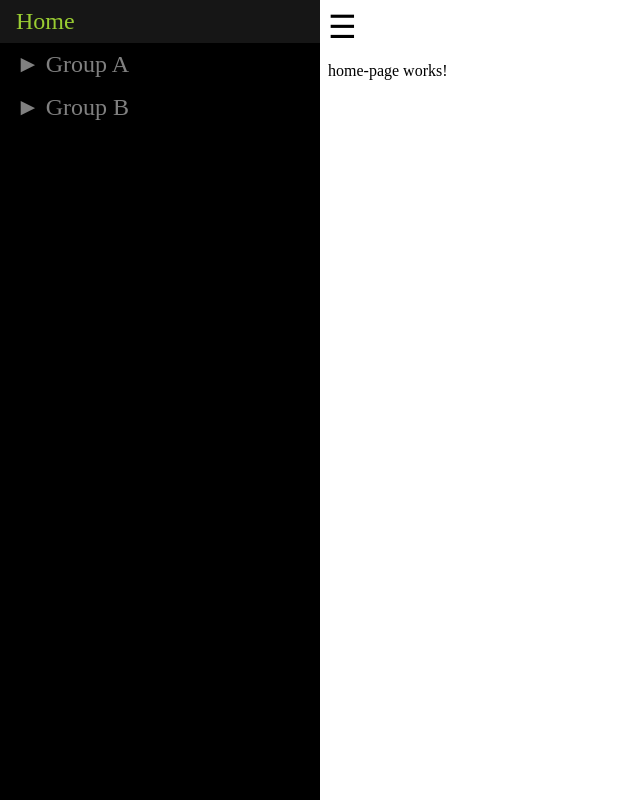
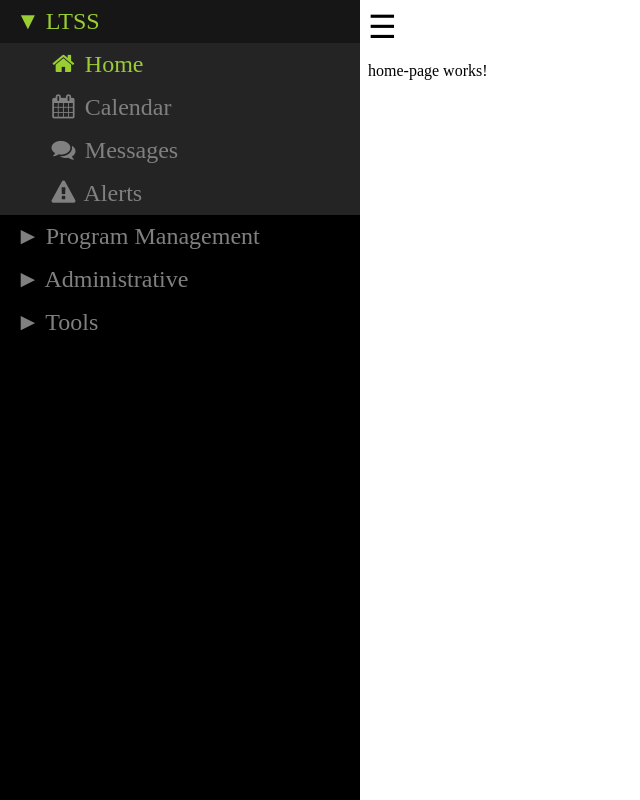
Before and after one commit to dev-michael-nguyen/sandbox-angular-6, an Angular app: page /#/home in a window 1280 px wide. Shown: the whole page, without its empty margins (0-640 px from the left). Built offline with nearby package versions, Linux system fonts and the light colour scheme.

Commit message:
add font awesome icon to left nav

```diff
--- a/src/app/app.component.html
+++ b/src/app/app.component.html
@@ -1,4 +1,4 @@
-<app-left-nav [showLeftNav]="showLeftNav"></app-left-nav>
+<app-left-nav [showLeftNav]="showLeftNav" [leftNavTree]="leftNavTree"></app-left-nav>
 <div id="app-main">
   <span style="font-size:32px; cursor: pointer" (click)="toggleLeftNav()">&#9776;</span>
   <router-outlet></router-outlet>
--- a/src/app/app.component.ts
+++ b/src/app/app.component.ts
@@ -11,4 +11,45 @@ export class AppComponent {
   toggleLeftNav() {
     this.showLeftNav = !this.showLeftNav;
   }
+
+  leftNavTree = [
+    {
+      displayName: 'LTSS',
+      children: [
+        { icon: 'fa fa-home', displayName: 'Home', path: '/home' },
+        { icon: 'fa fa-calendar', displayName: 'Calendar', path: '/calendar' },
+        { icon: 'fa fa-comments', displayName: 'Messages', path: '/messages' },
+        { icon: 'fa fa-exclamation-triangle', displayName: 'Alerts', path: '/alerts' },
+      ]
+    },
+    {
+      displayName: 'Program Management',
+      children: [
+        { icon: 'fa fa-user', displayName: 'Persons', path: '/persons' },
+        { icon: 'fa fa-vcard', displayName: 'Assignments', path: '/assignments' },
+        { icon: 'fa fa-plus-square', displayName: 'Programs', path: '/programs' },
+        { icon: 'fa fa-credit-card', displayName: 'Billing', path: '/billing' },
+        { icon: 'fa fa-book', displayName: 'Progress Notes', path: '/progress-notes' },
+      ]
+    },
+    {
+      displayName: 'Administrative',
+      children: [
+        { icon: 'fa fa-building', displayName: 'Organizations', path: '/organizations' },
+        { icon: 'fa fa-users', displayName: 'Staffs', path: '/staffs' },
+        { icon: 'fa fa-map-marker', displayName: 'Location Tracker', path: '/location-tracker' },
+        { icon: 'fa fa-search', displayName: 'Queries', path: '/queries' },
+      ]
+    },
+    {
+      displayName: 'Tools',
+      children: [
+        { icon: 'fa fa-list-alt', displayName: 'Reports', path: '/reports' },
+        { icon: 'fa fa-bookmark', displayName: 'Resource Library', path: '/resource-library' },
+        { icon: 'fa fa-shield', displayName: 'Security', path: '/security' },
+        { icon: 'fa fa-question', displayName: 'Help', path: '/help' },
+        { icon: 'fa fa-cogs', displayName: 'Settings', path: '/settings' },
+      ]
+    },
+  ];
 }
--- a/src/app/lib/components/left-nav-node/left-nav-node.component.html
+++ b/src/app/lib/components/left-nav-node/left-nav-node.component.html
@@ -2,11 +2,12 @@
   <a class="left-nav-link" href="javascript:void(0)" *ngIf="!node.children" (click)="toggleLink($event.target, node)">
     <input class="left-nav-link-path" type="hidden" [value]="node.path">
     <span class="left-nav-link-title">
+      <i class="{{node.icon + ' fa-fw'}}"></i>
       {{ node.displayName }}
     </span>
   </a>
   <div class="left-nav-group" *ngIf="node.children">
-    <a class="left-nav-group-link" href="javascript:void(0)" (click)="toggleGroupLink($event.target.parentElement)">
+    <a class="left-nav-group-link" href="javascript:void(0)" (click)="toggleGroupLink($event.target)">
       <span class="left-nav-link-title">
         <span class="left-nav-link-icon"></span>
         {{ node.displayName }}
--- a/src/app/lib/components/left-nav-node/left-nav-node.component.ts
+++ b/src/app/lib/components/left-nav-node/left-nav-node.component.ts
@@ -8,6 +8,9 @@ import { Router, NavigationEnd } from '@angular/router';
 })
 
 export class LeftNavNodeComponent implements OnInit {
+  _ACTIVE = 'active';
+  _OPENED = 'opened';
+
   @Input() node: { children: Array<object> };
 
   constructor(
@@ -18,7 +21,8 @@ export class LeftNavNodeComponent implements OnInit {
     this.router.events.subscribe(event => {
       if (event instanceof NavigationEnd) {
         Array.from(document.querySelectorAll('.left-nav-link-path'))
-          .filter(elem => !elem.parentElement.classList.contains('active') && (elem as HTMLInputElement).value === event.urlAfterRedirects)
+          .filter(elem => !elem.parentElement.classList.contains(this._ACTIVE) &&
+                          (elem as HTMLInputElement).value === event.urlAfterRedirects)
           .forEach(elem => this.toggleLink(elem.parentElement, { path: event.urlAfterRedirects }));
       }
     });
@@ -27,55 +31,59 @@ export class LeftNavNodeComponent implements OnInit {
   toggleLink(element, node) {
     // deactivate all other active links
     Array.from(document.querySelectorAll('.left-nav-link.active'))
-      .forEach(activeLink => activeLink.classList.toggle('active'));
+      .forEach(activeLink => activeLink.classList.toggle(this._ACTIVE));
     Array.from(document.querySelectorAll('.left-nav-group-link.active'))
-      .forEach(activeLink => activeLink.classList.toggle('active'));
+      .forEach(activeLink => activeLink.classList.toggle(this._ACTIVE));
 
     // activate this link
-    element.classList.toggle('active');
-    _toggleActiveForAncestorGroupLinks(element);
+    element.classList.toggle(this._ACTIVE);
+    this._toggleActiveForAncestorGroupLinks(element);
 
     // navigate route for this link
     node.path ? this.router.navigate([node.path]) : this.router.navigate(['/error']);
   }
 
   toggleGroupLink(element) {
-    element.querySelector('.left-nav-group-link').classList.toggle('opened');
-    element.querySelector('.left-nav-link-icon').classList.toggle('opened');
+    element = element.parentElement;
+    element.querySelector('.left-nav-group-link').classList.toggle(this._OPENED);
+    element.querySelector('.left-nav-link-icon').classList.toggle(this._OPENED);
     const groupLinks = element.querySelector('.left-nav-group-links');
-    const isOpenedGroupLinks = groupLinks.classList.toggle('opened');
-    _adjustHeightForAncestorGroupLinks(element, isOpenedGroupLinks ? groupLinks.scrollHeight : groupLinks.scrollHeight * -1);
-    _adjustHeightForGroupLinks(element, isOpenedGroupLinks ? 0 : groupLinks.scrollHeight * -1);
-  }
+    const isOpenedGroupLinks = groupLinks.classList.toggle(this._OPENED);
+    this._adjustHeightForAncestorGroupLinks(element, isOpenedGroupLinks ? groupLinks.scrollHeight : groupLinks.scrollHeight * -1);
+    this._adjustHeightForGroupLinks(element, isOpenedGroupLinks ? 0 : groupLinks.scrollHeight * -1);
   }
 
-function _toggleActiveForAncestorGroupLinks(el) {
+  _toggleActiveForAncestorGroupLinks(el) {
     el = el.parentElement;
     if (!el) { return; }
     if (el.classList.contains('left-nav-group')) {
-    _toggleActiveForGroupLink(el);
+      this._toggleActiveForGroupLink(el);
     }
-  _toggleActiveForAncestorGroupLinks(el);
+    this._toggleActiveForAncestorGroupLinks(el);
   }
 
-function _toggleActiveForGroupLink(leftNavGroupElement) {
+  _toggleActiveForGroupLink(leftNavGroupElement) {
     const groupLink = leftNavGroupElement.querySelector('.left-nav-group-link');
     if (!groupLink) { return; }
-  groupLink.classList.toggle('active');
+    if (!groupLink.classList.contains(this._OPENED)) {
+      this.toggleGroupLink(groupLink);
+    }
+    groupLink.classList.toggle(this._ACTIVE);
   }
 
-function _adjustHeightForAncestorGroupLinks(el, height) {
+  _adjustHeightForAncestorGroupLinks(el, height) {
     el = el.parentElement;
     if (!el) { return; }
     if (el.classList.contains('left-nav-group')) {
-    _adjustHeightForGroupLinks(el, height);
+      this._adjustHeightForGroupLinks(el, height);
     }
-  _adjustHeightForAncestorGroupLinks(el, height);
+    this._adjustHeightForAncestorGroupLinks(el, height);
   }
 
-function _adjustHeightForGroupLinks(leftNavGroupElement, height?) {
+  _adjustHeightForGroupLinks(leftNavGroupElement, height?) {
     const _height = height || 0;
     const groupLinks = leftNavGroupElement.querySelector('.left-nav-group-links');
     if (!groupLinks) { return; }
     groupLinks.style.height = (groupLinks.scrollHeight + _height) + 'px';
   }
+}
--- a/src/app/lib/components/left-nav/left-nav.component.ts
+++ b/src/app/lib/components/left-nav/left-nav.component.ts
@@ -6,12 +6,13 @@ import { Component, Input } from '@angular/core';
   styleUrls: ['./left-nav.component.css']
 })
 export class LeftNavComponent {
+  @Input() width = '360px';
   @Input() showLeftNav = true;
 
   get leftNavState() {
     if (this.showLeftNav) {
-      document.getElementById('app-left-nav').style.width = '320px';
-      document.getElementById('app-main').style.marginLeft = '320px';
+      document.getElementById('app-left-nav').style.width = this.width;
+      document.getElementById('app-main').style.marginLeft = this.width;
     } else {
       document.getElementById('app-left-nav').style.width = '0';
       document.getElementById('app-main').style.marginLeft = '0';
@@ -20,60 +21,5 @@ export class LeftNavComponent {
     return this.showLeftNav;
   }
 
-  leftNavTree = [
-    {
-      displayName: 'Home',
-      path: '/home'
-    },
-    {
-      displayName: 'Group A',
-      children: [
-        {
-          displayName: 'Group C',
-          children: [
-            {
-              displayName: 'Group D',
-              children: [
-                {
-                  displayName: 'Link D1'
-                },
-                {
-                  displayName: 'Link D2'
-                },
-                {
-                  displayName: 'Link D3'
-                }
-              ]
-            },
-            {
-              displayName: 'Link C2'
-            },
-            {
-              displayName: 'Link C3'
-            }
-          ]
-        },
-        {
-          displayName: 'Link A2'
-        },
-        {
-          displayName: 'Link A3'
-        }
-      ]
-    },
-    {
-      displayName: 'Group B',
-      children: [
-        {
-          displayName: 'Link B1'
-        },
-        {
-          displayName: 'Link B2'
-        },
-        {
-          displayName: 'Link B3'
-        }
-      ]
-    }
-  ];
+  @Input() leftNavTree: Array<object> = [];
 }
--- a/src/index.html
+++ b/src/index.html
@@ -7,6 +7,7 @@
 
   <meta name="viewport" content="width=device-width, initial-scale=1">
   <link rel="icon" type="image/x-icon" href="favicon.ico">
+  <link rel="stylesheet" href="https://cdnjs.cloudflare.com/ajax/libs/font-awesome/4.7.0/css/font-awesome.min.css">
 </head>
 <body>
   <app-root></app-root>
```
Lines whose indentation alone changed are shown as unchanged.
